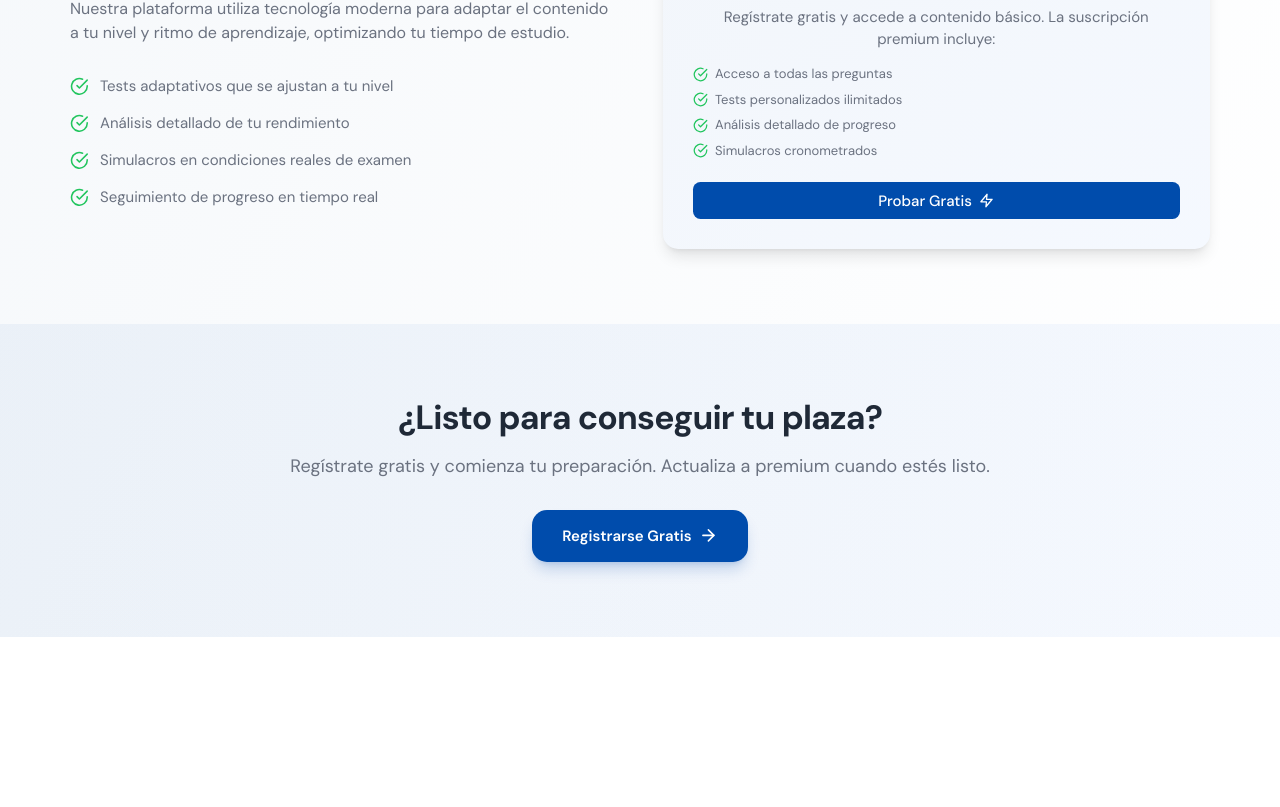
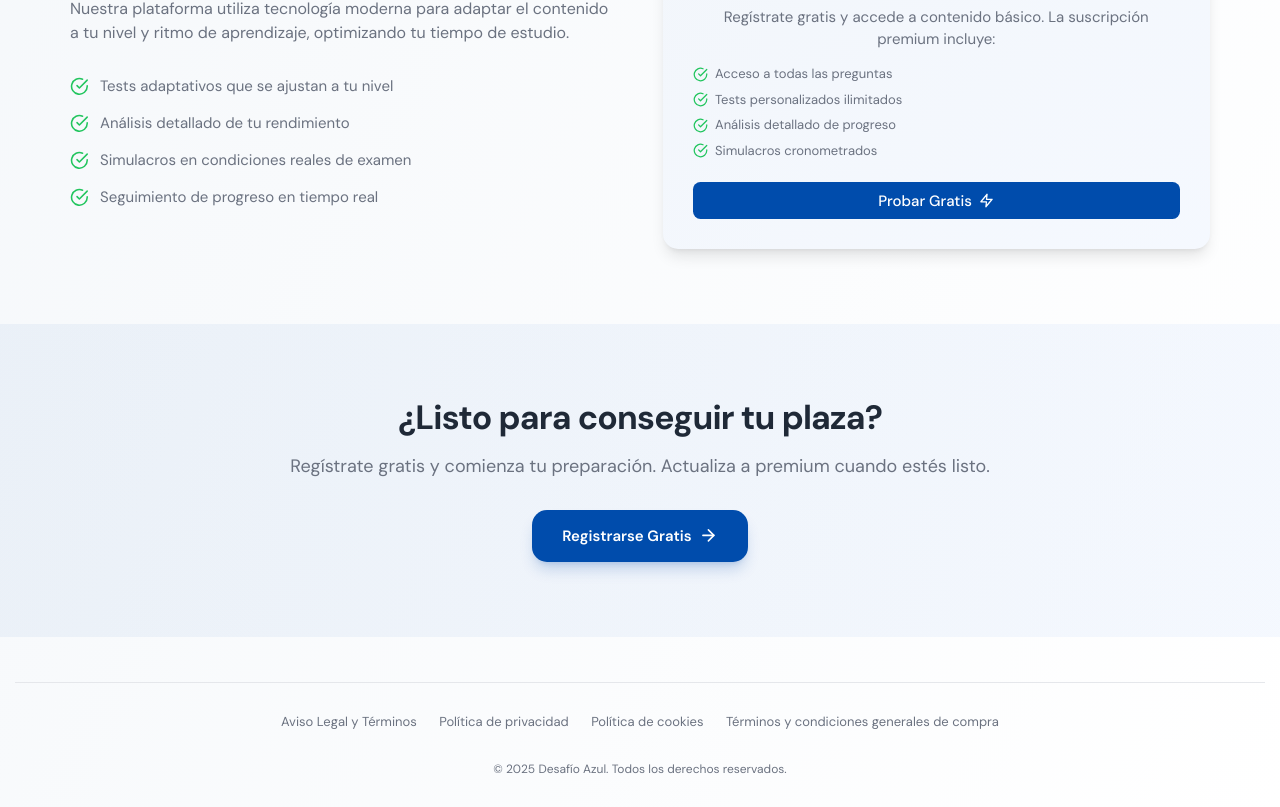
Before and after one commit to nachocastillejo/desafioazul, a React (Vite) app: page /login in a window 1280 px wide. Shown: the part 1847-2654 px from the top of the page. Before the commit the page ends 2484 px from the top, so only its background shows below. Built offline with nearby package versions, Linux system fonts and the light colour scheme; no server answers.

Commit message:
Add Google site verification meta tag in index.html and include Footer component in Login page for improved layout consistency.

```diff
--- a/index.html
+++ b/index.html
@@ -4,6 +4,8 @@
     <meta charset="UTF-8" />
     <link rel="icon" type="image/png" href="/images/logo_pequeño.png" />
     <meta name="viewport" content="width=device-width, initial-scale=1.0" />
+    <!-- Google Site Verification -->
+    <meta name="google-site-verification" content="5t8jz8glzE_o0lQZouCvTriZTtp_NpWCKb2NqyGdIQg" />
     <link rel="preconnect" href="https://fonts.googleapis.com">
     <link rel="preconnect" href="https://fonts.gstatic.com" crossorigin>
     <link href="https://fonts.googleapis.com/css2?family=DM+Sans:opsz,wght@9..40,300;9..40,400;9..40,500;9..40,600;9..40,700;9..40,900&display=swap" rel="stylesheet">
--- a/src/pages/Login.tsx
+++ b/src/pages/Login.tsx
@@ -18,6 +18,7 @@ import {
   ArrowRight,
   User
 } from 'lucide-react';
+import Footer from '../components/Footer';
 
 // Un simple componente para el icono de Google
 const GoogleIcon = (props: React.SVGProps<SVGSVGElement>) => (
@@ -596,6 +597,9 @@ export default function Login() {
           </button>
         </div>
       </div>
+      <div className="px-4">
+        <Footer />
+      </div>
     </div>
   );
 }
```
